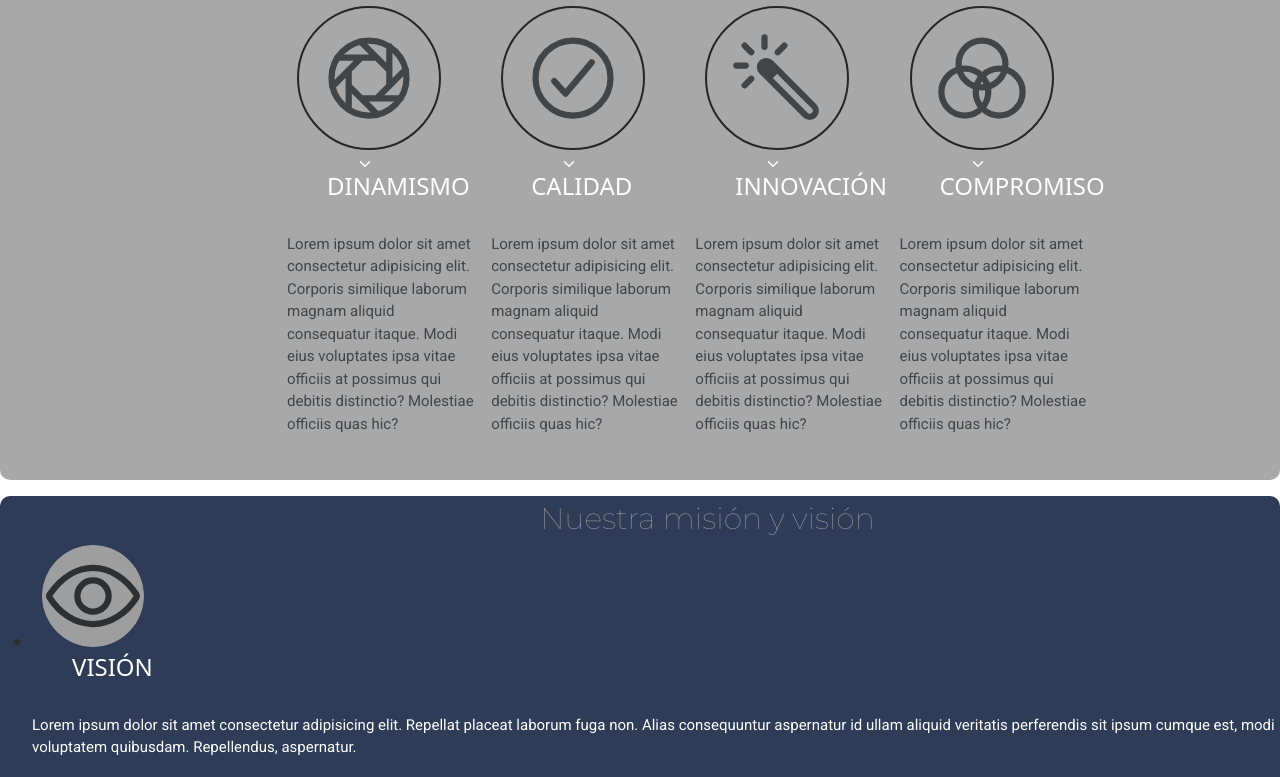
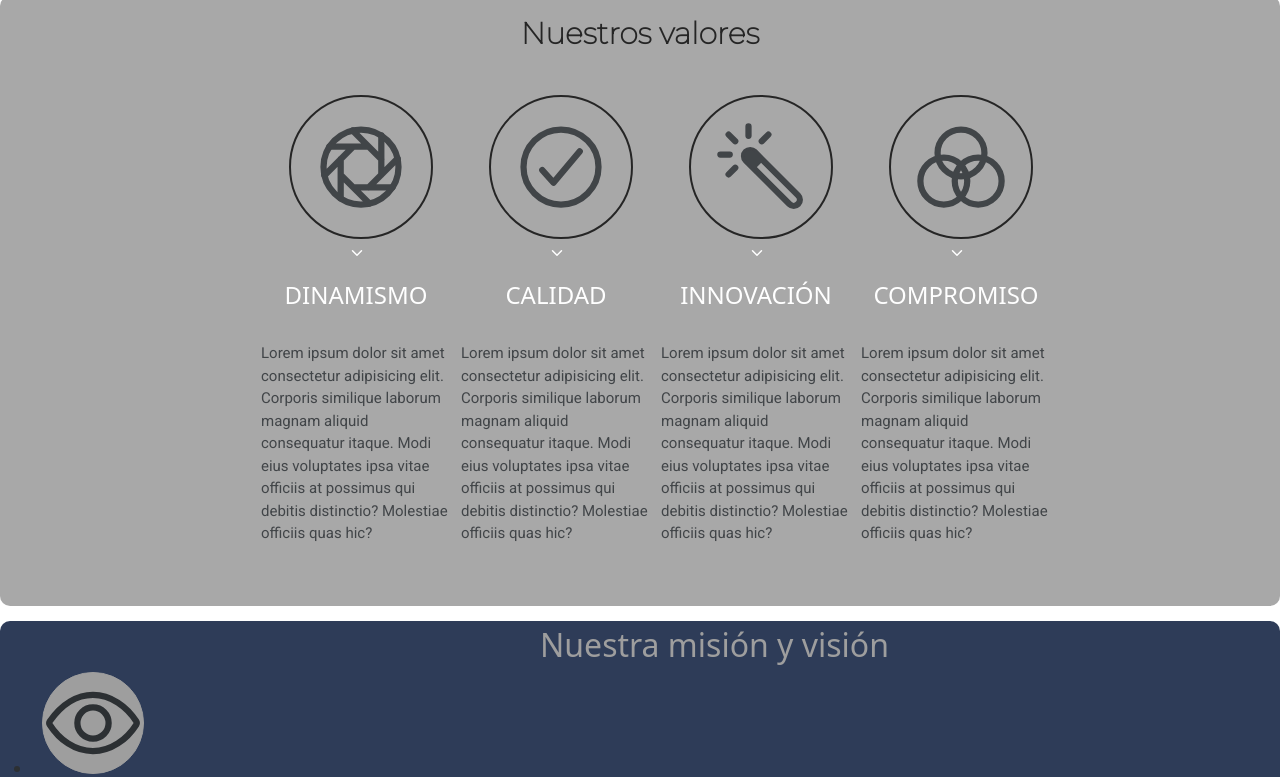
Before and after one commit to StefanoDuri1/ProyectoGIT, a plain HTML site: page nosotros.html in a window 1280 px wide. Shown: the part 734-1511 px from the top of the page. Drawn offline with nearby package versions, Linux system fonts and the light colour scheme; a web font is replaced by a local one.

Commit message:
Aplicando bootstrap y responsive en nosotros

```diff
--- a/css/style.css
+++ b/css/style.css
@@ -161,6 +161,7 @@ header{
 .historia {
     background-color: #233250;
     opacity: 85%;
+    width: 100%;
     color: #fff;
     font-family: 'Roboto', sans-serif;
     font-size: 17px;
@@ -175,9 +176,9 @@ header{
     padding: 10px;
 }
 
-h2 {
-    font-family: 'Montserrat', sans-serif;
-    font-size: 30px;
+.lista-historia {
+    list-style: none;
+    text-align: center;
 }
 
 /* Sección valores y misión */
@@ -185,29 +186,41 @@ h2 {
 .descripcion {
     background-color: #999;
     opacity: 85%;
-    margin-top: 15px;
     border-radius: 10px;
 }
 
 .descripcion h2 {
     color: #000;
-    display: inline-block;
-    position: relative;
-    left: 540px;
-    margin-top: 5px;
+    font-family: 'Montserrat', sans-serif;
+    font-size: 30px;
+    font-weight: bold;
+    padding: 20px 0;
+    text-align: center;
+}
+
+.valores-container {
+    display: flex;
+    justify-content: center;
+}
+
+.valores {
+    display: flex;
+    justify-content: center;
 }
 
 .valores li {
     margin-top: 10px;
     width: 200px;
     padding: 5px;
-    display: inline-block;
-    position: relative;
-    left: 250px;
+    display: flex;
+    flex-direction: column;
+    align-items: center;
 }
 
 .valores h4 {
     color: #fff;
+    text-align: center;
+    margin-top: 20px;
 }
 
 .valores p {
@@ -254,7 +267,14 @@ h2 {
     left: 70px;
 }
 
-h4 {
+@media screen and (min-width: 875px) {
+    .valores-container {
+        display: flex;
+        flex-wrap: wrap;
+    }
+}
+
+.misionVision h4 {
     margin-left: 40px;
 }
 
--- a/nosotros.html
+++ b/nosotros.html
@@ -84,12 +84,13 @@
             <!-- Breve descripción de lo que brindan -->
             <p>
                 Entre estas destacamos:
-
-                Conocimiento acabado de la problemática de la administración.
-                Crecimiento en base a la experiencia de múltiples clientes.
-                Amortización del desarrollo y atención entre numerosos usuarios.
-                Estandarización de productos y servicios, que sirven tanto para grandes como para pequeños clientes.
-            </p> <br>
+            </p>
+            <ul class="lista-historia">
+                <li>Conocimiento acabado de la problemática de la administración.</li>
+                <li>Crecimiento en base a la experiencia de múltiples clientes.</li>
+                <li>Amortización del desarrollo y atención entre numerosos usuarios.</li>
+                <li>Estandarización de productos y servicios, que sirven tanto para grandes como para pequeños clientes.</li>
+            </ul>
         </section>
 
         <!-- Valores de la empresa con íconos y su misión/visión detallada-->
@@ -97,6 +98,7 @@
             <h2 class="tituloValores">
                 Nuestros valores
             </h2>
+            <div class="valores-container">
                 <ul class="valores">
                     <li>
                         <picture class="dinamismo">
@@ -131,6 +133,7 @@
                         <p>Lorem ipsum dolor sit amet consectetur adipisicing elit. Corporis similique laborum magnam aliquid consequatur itaque. Modi eius voluptates ipsa vitae officiis at possimus qui debitis distinctio? Molestiae officiis quas hic?</p><br>
                     </li>
                 </ul>
+            </div>
         </section>
         <section class="misionVision">
             <!-- Misión y visión -->
```
Lines whose indentation alone changed are shown as unchanged.
